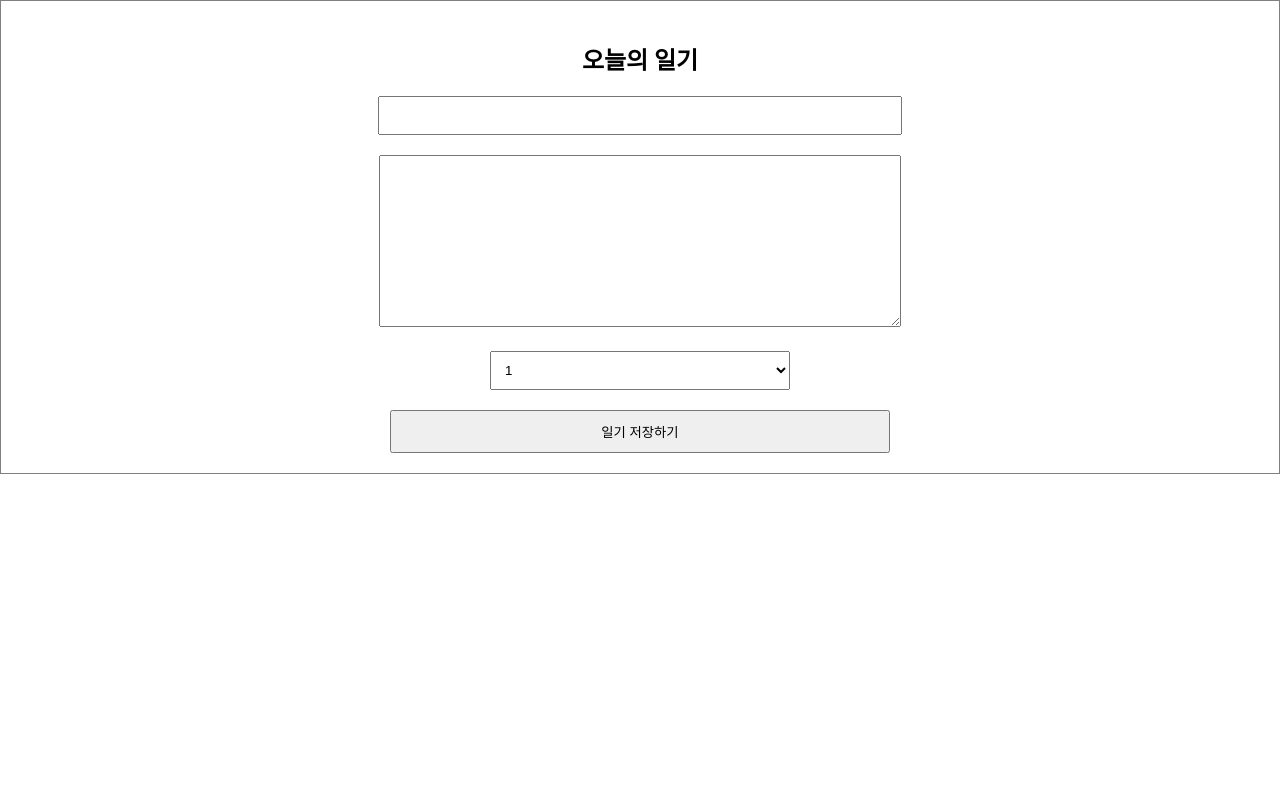
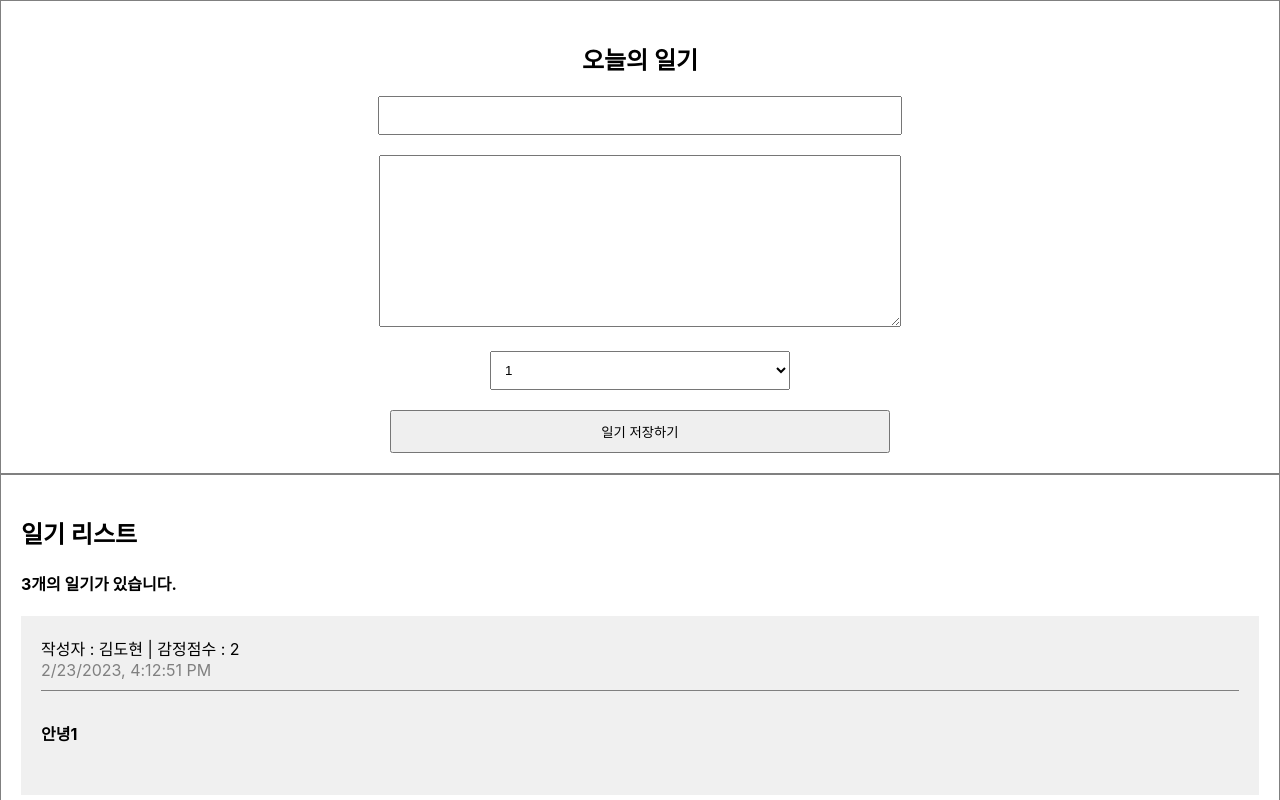
Before and after one commit to kimzeze/inflearn-simplediary, a React (Create React App) app: page / in a window 1280 px wide. Shown: the top 800 px of the page. Built offline with nearby package versions, Linux system fonts and the light colour scheme.

Commit message:
React 배열 1- 리스트 랜더링(조회)

```diff
--- a/src/App.css
+++ b/src/App.css
@@ -26,3 +26,39 @@
   padding: 10px;
   cursor: pointer;
 }
+
+/* List */
+
+.DiaryList {
+  border: 1px solid gray;
+  padding: 20px;
+  margin-top: 20pox;
+}
+
+.DiaryList h2 {
+  text-align: cetner;
+}
+
+/* Item */
+
+.DiaryItem {
+  background-color: rgb(240, 240, 240);
+  margin-bottom: 10px;
+  padding: 20px;
+}
+
+.DiaryItem .info {
+  border-bottom: 1px solid gray;
+  padding-bottom: 10px;
+  margin-bottom: 10px;
+}
+
+.DiaryItem .date {
+  color: gray;
+}
+
+.DiaryItem .content {
+  font-weight: bold;
+  margin-bottom: 30px;
+  margin-top: 30px;
+}
--- a/src/App.js
+++ b/src/App.js
@@ -1,10 +1,38 @@
+import React, { useState, useRef } from "react";
+
 import "./App.css";
 import DiaryEditor from "./DiaryEditor";
+import DiaryList from "./DiaryList";
+
+const dummyList = [
+  {
+    id: 1,
+    author: "김도현",
+    content: "안녕1",
+    emotion: 2,
+    created_date: new Date().getTime(),
+  },
+  {
+    id: 2,
+    author: "제제김",
+    content: "안녕2",
+    emotion: 3,
+    created_date: new Date().getTime(),
+  },
+  {
+    id: 3,
+    author: "미노이",
+    content: "안녕3",
+    emotion: 4,
+    created_date: new Date().getTime(),
+  },
+];
 
 function App() {
   return (
     <div className="App">
       <DiaryEditor />
+      <DiaryList diaryList={dummyList} />
     </div>
   );
 }
--- /dev/null
+++ b/src/DiaryItem.js
@@ -0,0 +1,16 @@
+const DiaryItem = ({ author, content, created_date, emotion, id }) => {
+  return (
+    <div className="DiaryItem">
+      <div className="info">
+        <span>
+          작성자 : {author} | 감정점수 : {emotion}
+        </span>
+        <br />
+        <span className="date">{new Date(created_date).toLocaleString()}</span>
+      </div>
+      <div className="content">{content}</div>
+    </div>
+  );
+};
+
+export default DiaryItem;
--- /dev/null
+++ b/src/DiaryList.js
@@ -0,0 +1,22 @@
+import DiaryItem from "./DiaryItem.js";
+
+const DiaryList = ({ diaryList }) => {
+  console.log(diaryList);
+  return (
+    <div className="DiaryList">
+      <h2>일기 리스트 </h2>
+      <h4>{diaryList.length}개의 일기가 있습니다.</h4>
+      <div>
+        {diaryList.map((it) => (
+          <DiaryItem key={it.id} {...it} />
+        ))}
+      </div>
+    </div>
+  );
+};
+
+DiaryList.defaultProps = {
+  diaryList: [],
+};
+
+export default DiaryList;
```
